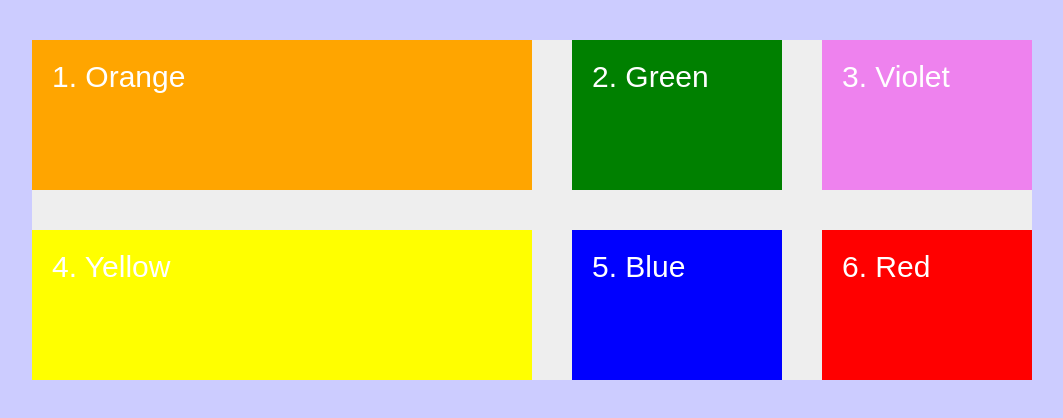
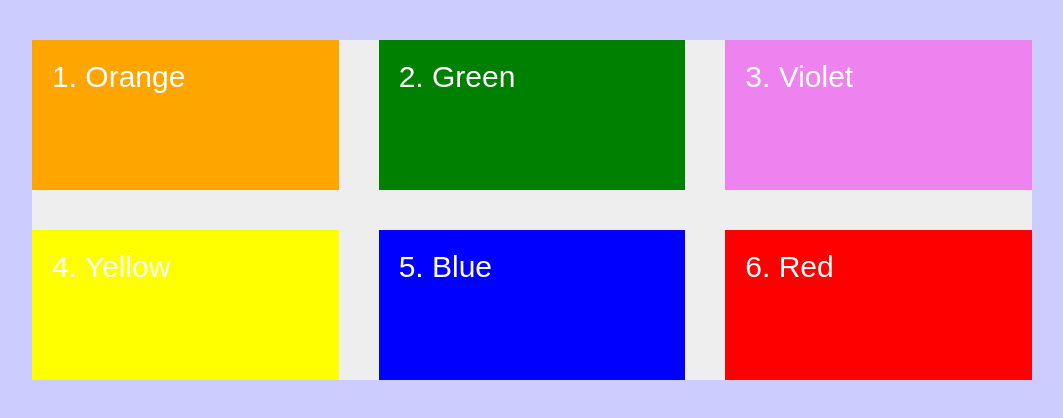
Before and after one commit to smarigowda/CSSGridLayout, a website: page src/intro/index.html in a window 1280 px wide. Shown: the whole page, without its empty margins (108-1171 px from the left). Drawn offline with Linux system fonts and the light colour scheme.

Commit message:
CSSGRID-1 intro complete

```diff
--- a/src/intro/scss/intro.scss
+++ b/src/intro/scss/intro.scss
@@ -10,10 +10,11 @@ body {
     display: grid;
     background-color: #eee;
     width: 1000px;
+    // height: 100vh;
     margin: 40px auto;
 
     grid-template-rows: repeat(2, 150px);
-    grid-template-columns: 50% 1fr 1fr;
+    grid-template-columns: repeat(3, 1fr);
     grid-gap: 40px;
 }
 
@@ -23,7 +24,7 @@ body {
     font-size: 30px;
     color: white;
     &-1 {
-        background-color: orange;
+        background-color: rgba(orange, 1);
     }
     &-2 {
         background-color: green;
```
Also changed, not shown: src/css/intro.css, 1 other file.
